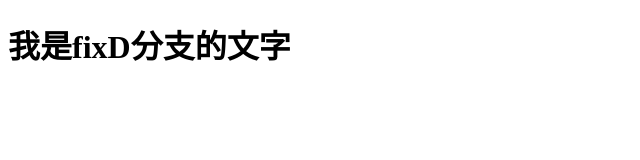
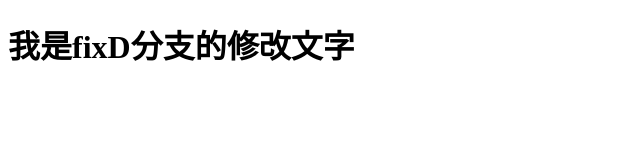
Before and after one commit to bakenray/git_practice, a plain HTML site: page index.html in a window 1280 px wide. Shown: the whole page, without its empty margins (0-640 px from the left). Drawn offline with Linux system fonts and the light colour scheme.

Commit message:
fix-D分支推送

```diff
--- a/index.html
+++ b/index.html
@@ -6,6 +6,6 @@
     <title>git_practice</title>
 </head>
 <body>
-    <h1 class="git_practice">我是fixD分支的文字</h1>
+    <h1 class="git_practice">我是fixD分支的修改文字</h1>
 </body>
 </html>
```
